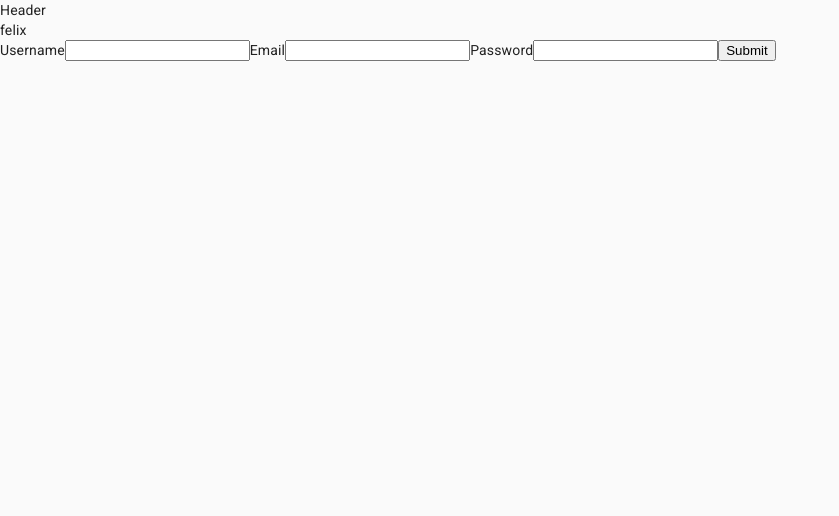
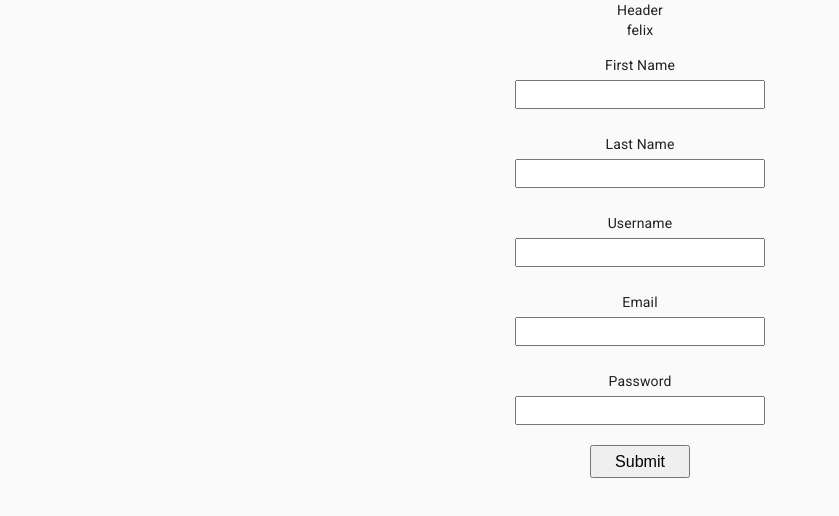
Before and after one commit to M-Sayer/felix-web, a React (Create React App) app: page /register in a window 1280 px wide. Shown: the top 516 px of the page, without its empty margins (0-839 px from the left). Built offline with nearby package versions, Linux system fonts and the light colour scheme; no server answers.

Commit message:
RegistrationForm last & firstname input elements

```diff
--- a/src/components/Header/Header.js
+++ b/src/components/Header/Header.js
@@ -3,7 +3,7 @@
 const Header = () => {
   return (
     <>
-      <header className=''>
+      <header className='header-main'>
         Header
       </header>
     </>
--- /dev/null
+++ b/src/components/RegistrationForm/RegistrationForm.css
@@ -0,0 +1,28 @@
+header, .App {
+    text-align: center;
+}
+
+.RegistrationForm {
+    display: flex;
+    flex-direction: column;
+    justify-content: space-evenly;
+    align-items: center;
+    margin: 0;
+}
+
+.RegistrationForm>input {
+    width: 250px;
+    padding: 5px 0;
+    margin: 10px 0;
+}
+
+.RegistrationForm>label {
+    margin: 15px 0 -5px 0;
+}
+
+.RegistrationForm>.submit-button {
+    margin: 10px 0;
+    padding: 5px 10px;
+    font-size: 1.15em;
+    width: 100px;
+}
--- a/src/components/RegistrationForm/RegistrationForm.js
+++ b/src/components/RegistrationForm/RegistrationForm.js
@@ -1,6 +1,8 @@
 import React, { useContext, useEffect } from 'react';
 import UserContext from '../../contexts/UserContext';
 // import UserService from '../../services/user-services';
+
+import './RegistrationForm.css';
 
 // Validation
 // Integrate with Formik as soon as logic has been implemented
@@ -10,17 +12,23 @@
 
   const handleUserRegistration = (e) => {
     e.preventDefault();
+    const first_name = e.target['first_name'].value;
+    const last_name = e.target['last_name'].value;
     const username = e.target['username'].value;
     const email = e.target['email'].value;
     const password = e.target['password'].value;
 
     const newUser = {
+      first_name,
+      last_name,
       username,
       email,
       password,
     }
 
-    setUser(newUser);
+    //setUser(newUser);
+    console.log('submit button works');
+    console.log(newUser);
   }
 
   useEffect(() => {
@@ -29,21 +37,46 @@
         try {
           // const response = await UserService.postNewUser(newUser);
           // Push to login page
-          console.log('postNewUser');
+          //console.log('postNewUser');
         }
         catch(error) {
-          console.log(error);
+          //console.log(error);
         }
       }
       postNewUser();
     }
-    console.log(user);
+    //console.log(user);
   }, [user]);
 
   return (
     <form
+      className='RegistrationForm'
       onSubmit={(e) => handleUserRegistration(e)}
     >
+
+      <label
+        htmlFor='first_name'
+      >
+        First Name
+      </label>
+      <input
+        id='first_name'
+        type='text'
+        required
+      />
+
+
+      <label
+        htmlFor='last_name'
+      >
+        Last Name
+      </label>
+      <input
+        id='last_name'
+        type='text'
+        required
+      />
+
 
       <label
         htmlFor='username'
@@ -53,7 +86,9 @@
       <input
         id='username'
         type='text'
+        required
       />
+
 
       <label
         htmlFor='email'
@@ -63,7 +98,9 @@
       <input
         id='email'
         type='text'
+        required
       />
+
 
       <label
         htmlFor='password'
@@ -73,9 +110,11 @@
       <input
         id='password'
         type='text' // Change to type='password'
+        required
       />
 
       <button
+        className='submit-button'
         type='submit'
       >
         Submit
```
